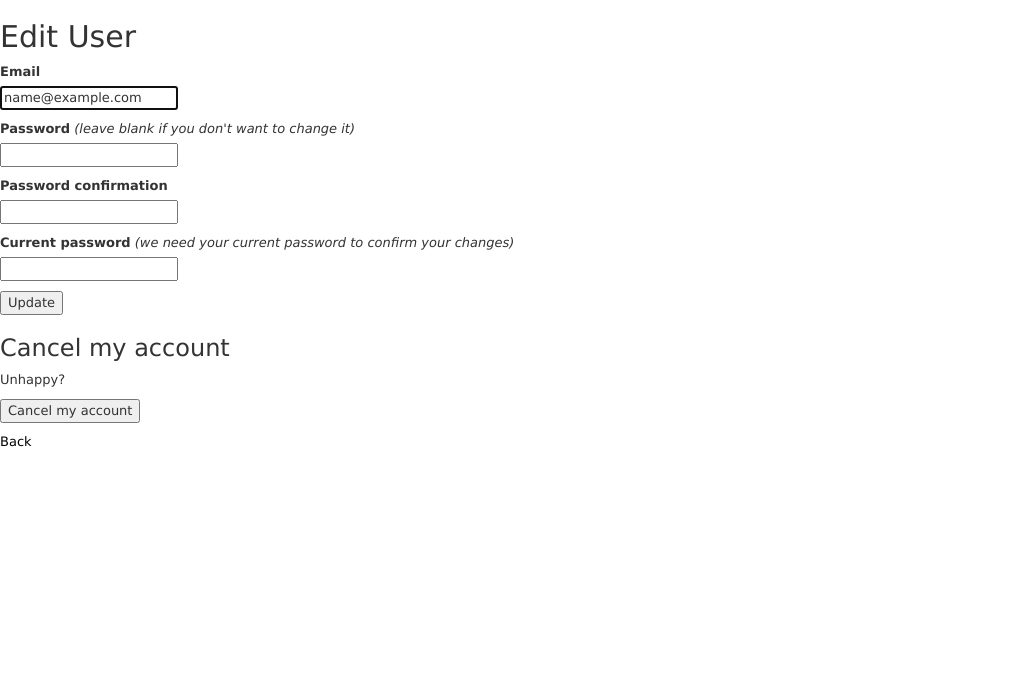
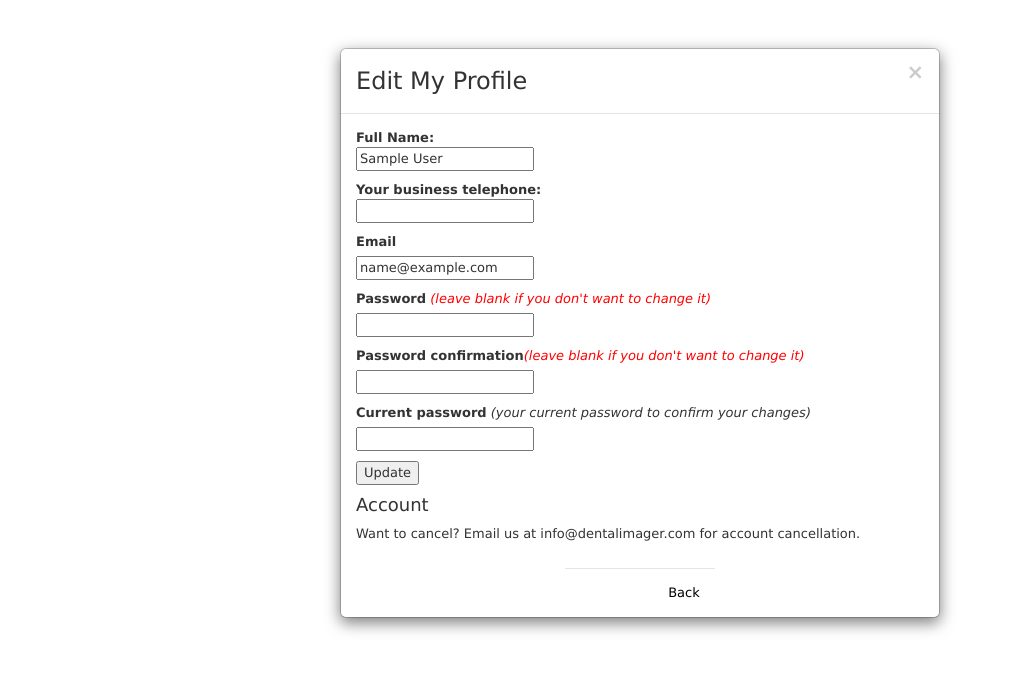
Before and after one commit to PatrickatPaperlessPCS/dentalimager, a Rails app: page /users/edit in a window 1280 px wide. Shown: the top 679 px of the page, without its empty margins (0-1013 px from the left). Run offline with Rails 7, Linux system fonts and the light colour scheme; the visitor is signed in with stand-in values (Sample User, id 1); style sheets or scripts are compiled from the project's sources; parts of the project's set-up code (start-up, migrations or seed data) failed here and were passed over; some libraries are stand-ins or nearby versions.

Commit message:
added to users and images scaffold, fixed emails, updated views

```diff
--- a/app/controllers/application_controller.rb
+++ b/app/controllers/application_controller.rb
@@ -4,4 +4,13 @@ class ApplicationController < ActionController::Base
   protect_from_forgery with: :exception
 	before_action :authenticate_user!
 
+    before_filter :configure_permitted_parameters, if: :devise_controller?
+
+    protected
+
+    def configure_permitted_parameters
+	    devise_parameter_sanitizer.permit(:sign_up, keys: [:name, :email, :password, :telephone, :referall])
+	    devise_parameter_sanitizer.permit(:account_update, keys: [:name, :email, :password, :current_password, :telephone])
+    end
+
 end
--- a/app/mailers/application_mailer.rb
+++ b/app/mailers/application_mailer.rb
@@ -1,4 +1,4 @@
 class ApplicationMailer < ActionMailer::Base
-  default from: "from@example.com"
+  default from: 'info@dentalimager.com'
   layout 'mailer'
 end
--- a/app/mailers/images_mailer.rb
+++ b/app/mailers/images_mailer.rb
@@ -3,7 +3,7 @@ class ImagesMailer < ApplicationMailer
 	def email(image)
 		@image = image
 	     mail(
-	  :subject => 'Please Review and Sign' ,
+	  :subject => "DentalImager: You've recieved an image!" ,
 	  :to  => 'patrick@paperlesspcs.com' ,
 	  :track_opens => 'true'
 	)
--- a/app/views/devise/registrations/edit.html.erb
+++ b/app/views/devise/registrations/edit.html.erb
@@ -1,11 +1,27 @@
-<h2>Edit <%= resource_name.to_s.humanize %></h2>
+<body class="subdued">
+</br>
+
+  <div class="modal-dialog">
+    <div class="modal-content">
+      <div class="modal-header">
+        <button type="button" class="close" data-dismiss="modal" aria-label="Close"><span aria-hidden="true">&times;</span></button>
+        <h3 class="modal-title">Edit My Profile </h3>
+      </div>
+      <div class="modal-body">
 
 <%= form_for(resource, as: resource_name, url: registration_path(resource_name), html: { method: :put }) do |f| %>
   <%= devise_error_messages! %>
-
+  <div class="field">
+    <strong>Full Name: </strong><br />
+    <%= f.text_field :name %>
+  </div>
+    <div class="field">
+    <strong>Your business telephone: </strong><br />
+    <%= f.text_field :telephone %>
+  </div>
   <div class="field">
     <%= f.label :email %><br />
-    <%= f.email_field :email, autofocus: true %>
+    <%= f.email_field :email %>
   </div>
 
   <% if devise_mapping.confirmable? && resource.pending_reconfirmation? %>
@@ -13,27 +29,36 @@
   <% end %>
 
   <div class="field">
-    <%= f.label :password %> <i>(leave blank if you don't want to change it)</i><br />
+    <%= f.label :password %> <i style="color:red">(leave blank if you don't want to change it)</i><br />
     <%= f.password_field :password, autocomplete: "off" %>
   </div>
 
   <div class="field">
-    <%= f.label :password_confirmation %><br />
+    <%= f.label :password_confirmation %><i style="color:red">(leave blank if you don't want to change it)</i><br />
     <%= f.password_field :password_confirmation, autocomplete: "off" %>
   </div>
 
   <div class="field">
-    <%= f.label :current_password %> <i>(we need your current password to confirm your changes)</i><br />
+    <%= f.label :current_password %> <i>(your current password to confirm your changes)</i><br />
     <%= f.password_field :current_password, autocomplete: "off" %>
   </div>
 
   <div class="actions">
     <%= f.submit "Update" %>
   </div>
+
+
+<h4>Account</h4>
+
+<p>Want to cancel?  Email us at info@dentalimager.com for account cancellation.</p>
+
+
+
+      </div>
+      <div class="modal-footer center">
+<%= link_to "Back", :back %>
+      </div>
+    </div><!-- /.modal-content -->
+  </div><!-- /.modal-dialog -->
+</body>
 <% end %>
-
-<h3>Cancel my account</h3>
-
-<p>Unhappy? <%= button_to "Cancel my account", registration_path(resource_name), data: { confirm: "Are you sure?" }, method: :delete %></p>
-
-<%= link_to "Back", :back %>
--- a/app/views/images/index.html.erb
+++ b/app/views/images/index.html.erb
@@ -32,6 +32,7 @@
 <div class="center">
 <%= will_paginate @images %>
 
+
 <%= button_to '+ Send a New Image', new_image_path, :class => 'btn btn-large btn-success text-center', :method => :get  %>
 
 </div>
--- a/app/views/images_mailer/email.html.erb
+++ b/app/views/images_mailer/email.html.erb
@@ -1 +1,3 @@
-Email
+<h3><%= @image.user_name %> has sent you an image using DentalImager in reference to patient <%= @image.patient_name %>! </h3>
+
+Click this link to view the image: <%= link_to 'Click Here', image_url(:id => @image.id, :token => @image.token) %>
--- /dev/null
+++ b/db/migrate/20160520235307_add_user_name_to_images.rb
@@ -0,0 +1,5 @@
+class AddUserNameToImages < ActiveRecord::Migration
+  def change
+    add_column :images, :user_name, :string
+  end
+end
```
Also changed, not shown: app/controllers/images_controller.rb (+5 -3 lines), app/views/devise/registrations/new.html.erb (+22 -2 lines), app/views/images/_form.html.erb (+4 -4 lines), app/views/images/show.html.erb (+4 -5 lines), db/migrate/20160520233209_add_info_to_users.rb (added, +7 -0 lines), db/schema.rb.
